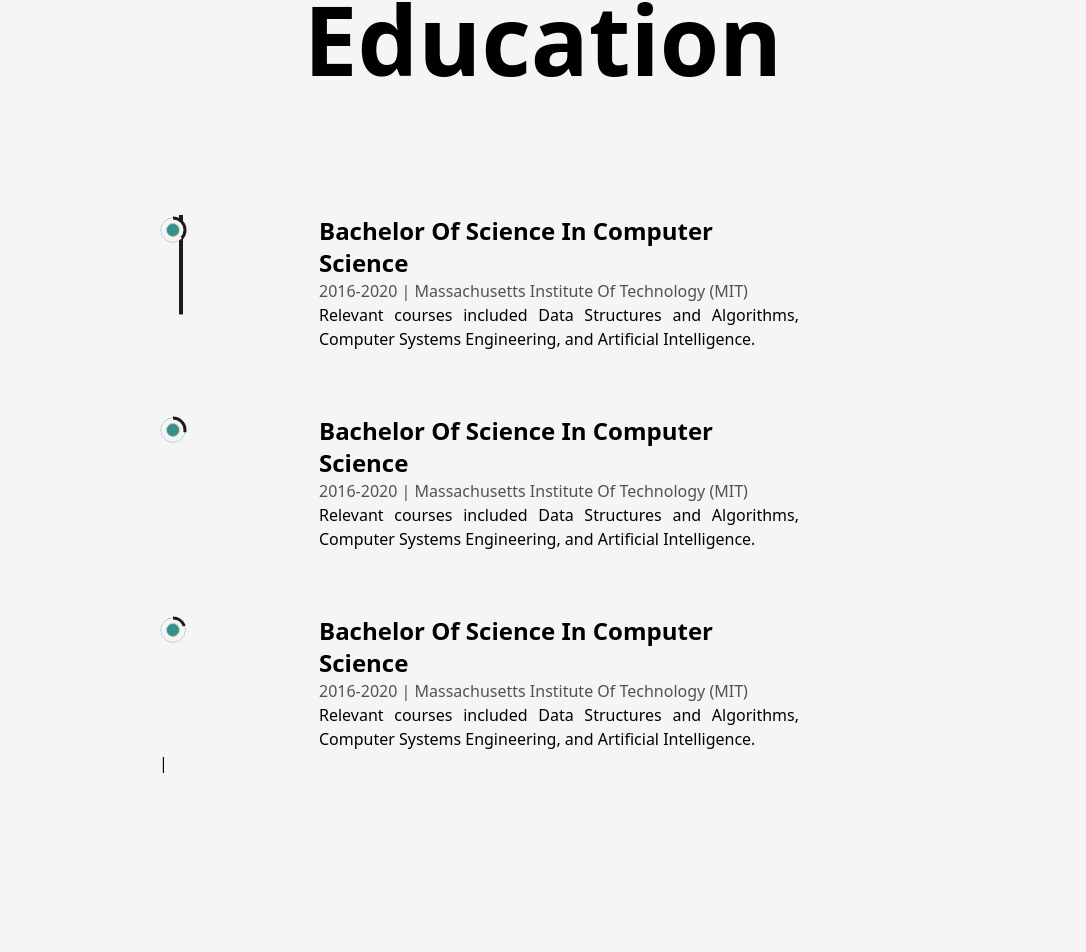
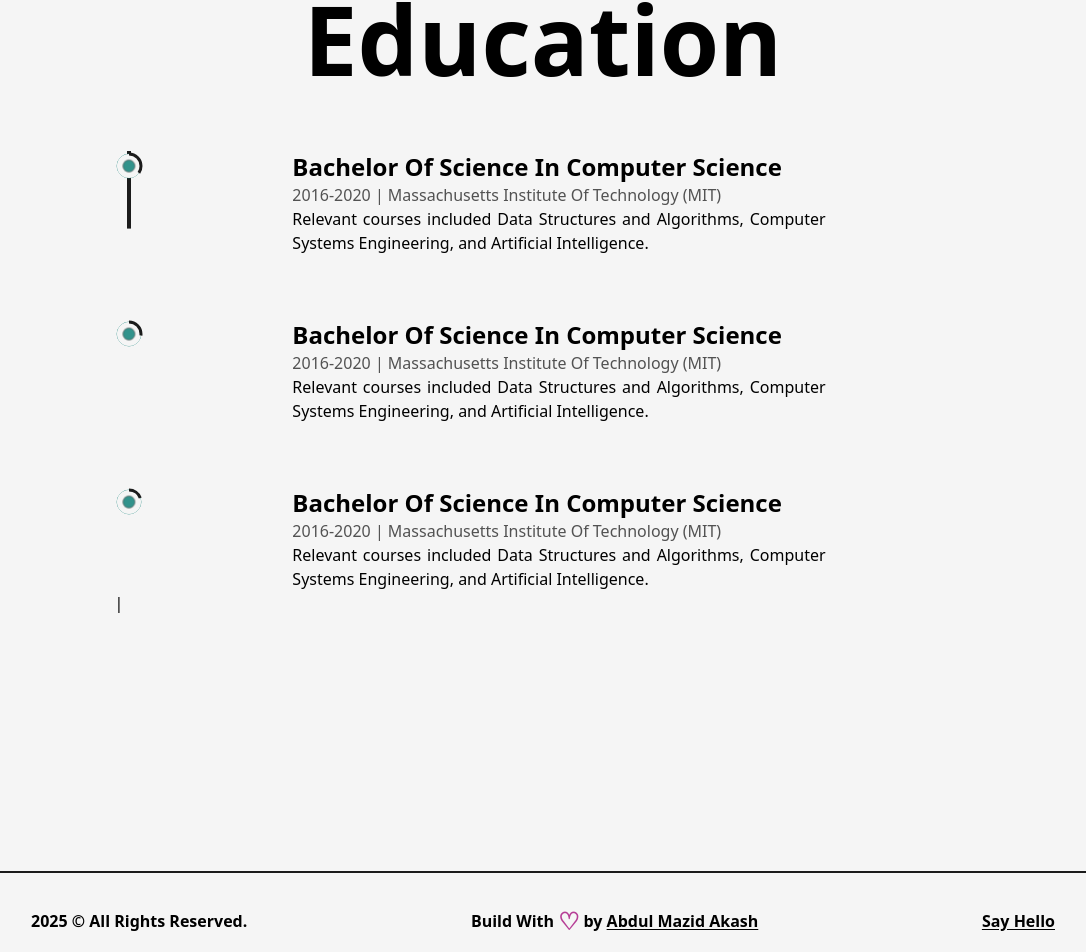
Before and after one commit to abdulmazidakash/f-next-js-portfolio-2025, a Next.js app: page /about in a window 1280 px wide. Shown: the part 3459-4411 px from the top of the page, without its empty margins (97-1183 px from the left). Built offline with nearby package versions, Linux system fonts and the light colour scheme.

Commit message:
education section almost responsive

```diff
--- a/src/components/Education.jsx
+++ b/src/components/Education.jsx
@@ -13,7 +13,7 @@
 		whileInView={{y:0}}
 		transition={{duration:0.5, type:'spring'}}
 		>
-			<h3 className='capitalize font-bold text-2xl'>{type}</h3>
+		<h3 className="capitalize font-bold text-xl sm:text-2xl md:text-xl lg:text-2xl">{type}</h3>
 			<span className='capitalize font-medium text-dark/75'>
 				{time} | {place}
 			</span>
@@ -34,11 +34,24 @@
 
   return (
 	<div className='my-64'>
-		<h2 className='font-bold text-8xl mb-32 w-full text-center'>Education</h2>
+		<h2 className='w-full font-bold text-2xl sm:text-3xl md:text-4xl lg:text-6xl xl:text-8xl mb-4 sm:mb-6 md:mb-8 lg:mb-16 text-center'>Education</h2>
 
-		<div ref={ref} className='w-[75%] mx-auto relative'>
+		<div ref={ref} className='w-10/12 mx-auto relative'>
 			{/* sidebar div  */}
-			<motion.div style={{scaleY:scrollYProgress}} className='absolute -z-10 left-9 top-0 w-[4px] h-full bg-dark origin-top'></motion.div>
+			{/* <motion.div style={{scaleY:scrollYProgress}} className='absolute -z-10 left-9 top-0 w-[4px] h-full bg-dark origin-top'></motion.div> */}
+			{/* sidebar div  */}
+			<motion.div
+				style={{ scaleY: scrollYProgress }}
+				className="
+					absolute -z-10
+					left-9 sm:left-4 md:left-7 lg:left-7
+					top-0
+					w-[2px] sm:w-[3px] md:w-[3px] lg:w-[4px]
+					h-full
+					bg-dark
+					origin-top
+				">
+			</motion.div>
 
 			<ul className='w-full flex flex-col items-start justify-between ml-4'>
 				<Details
--- a/src/components/Experience.jsx
+++ b/src/components/Experience.jsx
@@ -13,7 +13,7 @@
 		whileInView={{y:0}}
 		transition={{duration:0.5, type:'spring'}}
 		>
-			<h3 className='capitalize font-bold text-2xl'>{position}&nbsp;<a href={companyLink} target='_blank' className='text-teal-600 capitalize'>@{company}</a></h3>
+			<h3 className='capitalize font-bold text-xl sm:text-2xl md:text-xl lg:text-2xl'>{position}&nbsp;<a href={companyLink} target='_blank' className='text-teal-600 capitalize'>@{company}</a></h3>
 			<span className='capitalize font-medium text-dark/75'>
 				{time} | {address}
 			</span>
```
